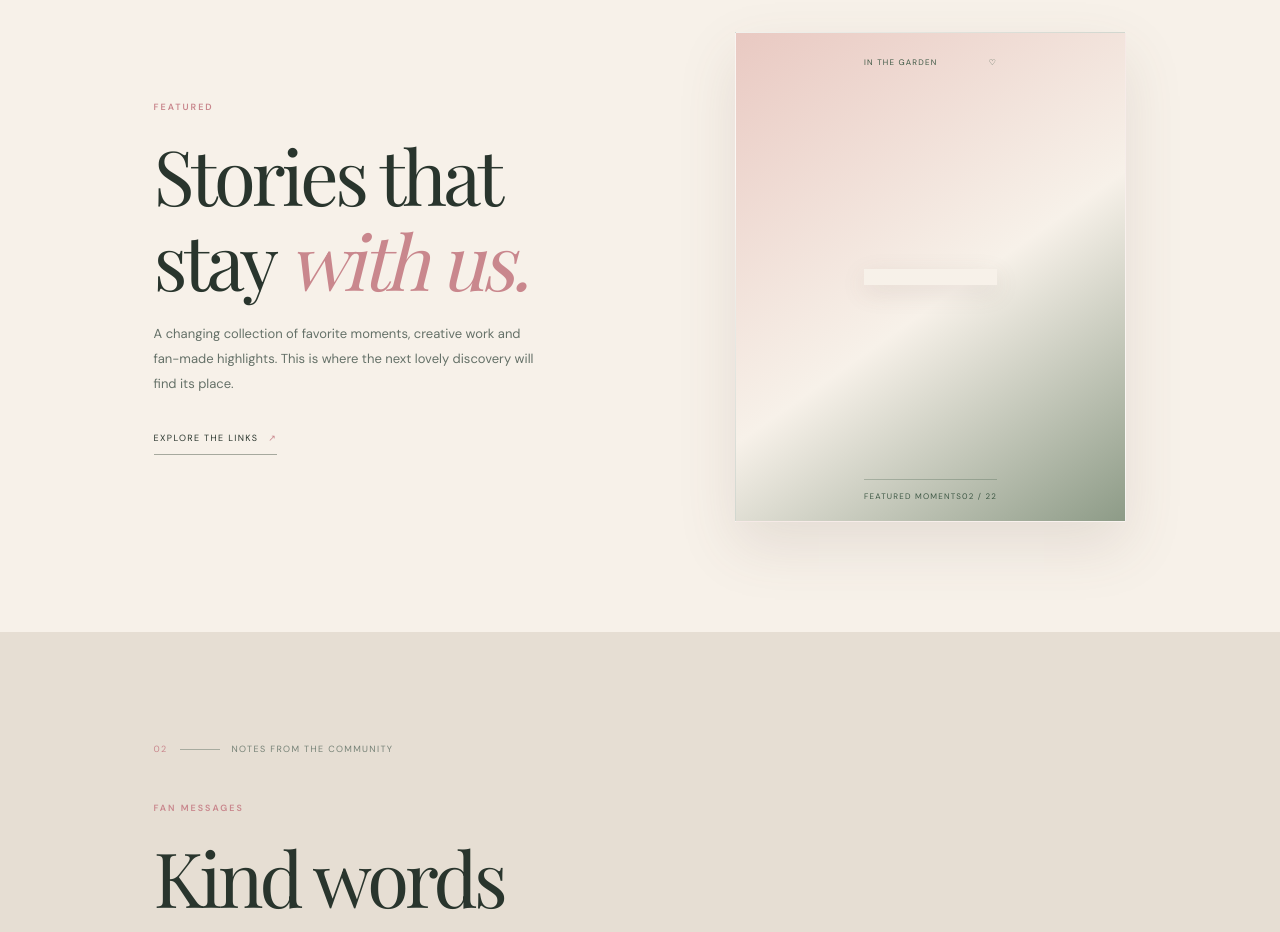
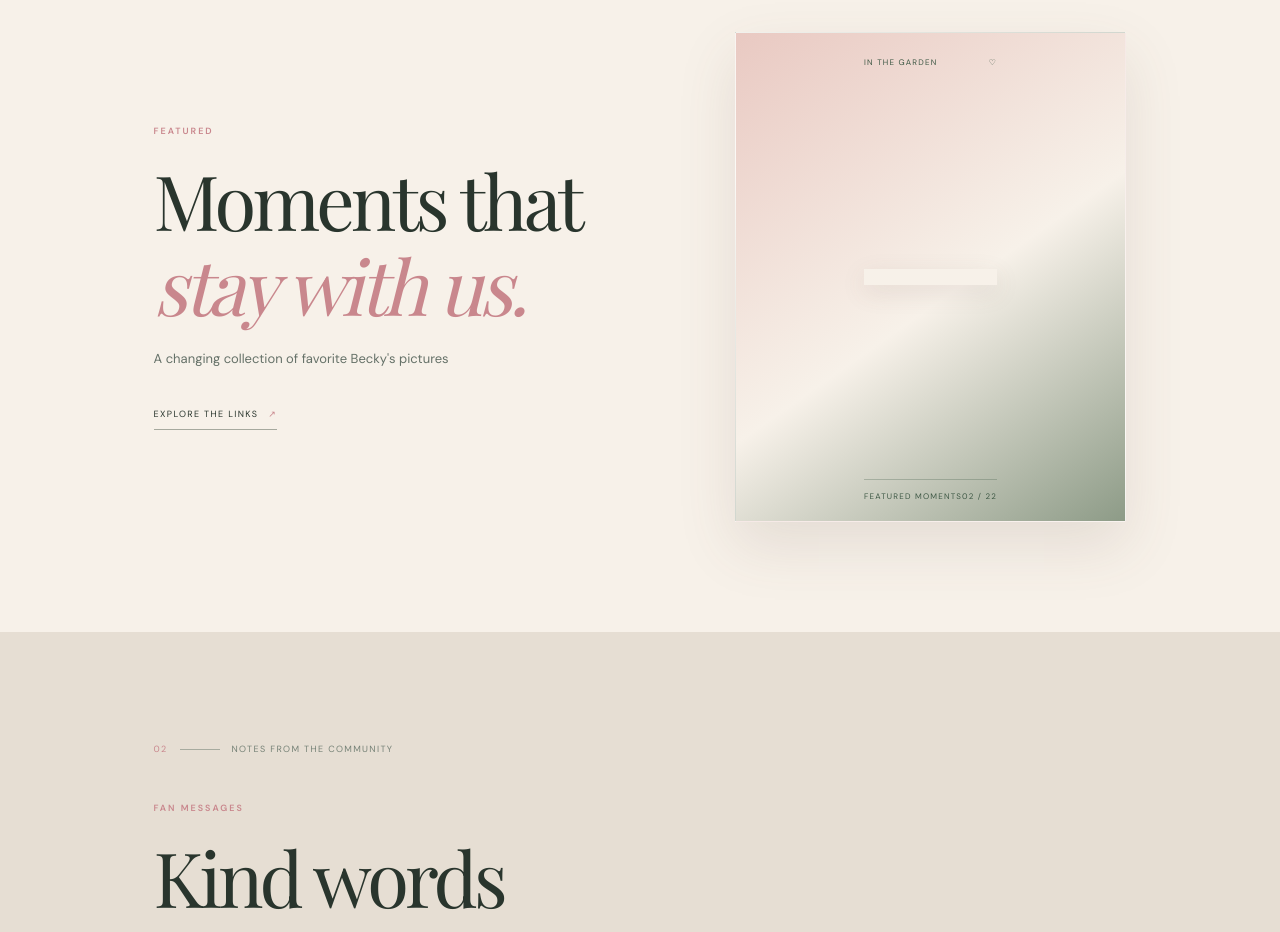
Before and after one commit to OdyPin/beckys-love, a plain HTML site: page index.html in a window 1280 px wide. Shown: the part 940-1872 px from the top of the page. Drawn offline with nearby package versions, Linux system fonts and the light colour scheme; a web font is replaced by a local one.

Commit message:
Update Featured heading and description

```diff
--- a/index.html
+++ b/index.html
@@ -42,8 +42,8 @@
       <div class="featured-layout">
         <div class="featured-copy">
           <p class="eyebrow">Featured</p>
-          <h2>Stories that<br>stay <em>with us.</em></h2>
-          <p class="body-copy">A changing collection of favorite moments, creative work and fan-made highlights. This is where the next lovely discovery will find its place.</p>
+          <h2>Moments that<br><em>stay with us.</em></h2>
+          <p class="body-copy">A changing collection of favorite Becky's pictures</p>
           <a class="under-link" href="#links">Explore the links <span>↗</span></a>
         </div>
         <article class="feature-card slideshow" aria-label="Featured photos of Becky">
```
